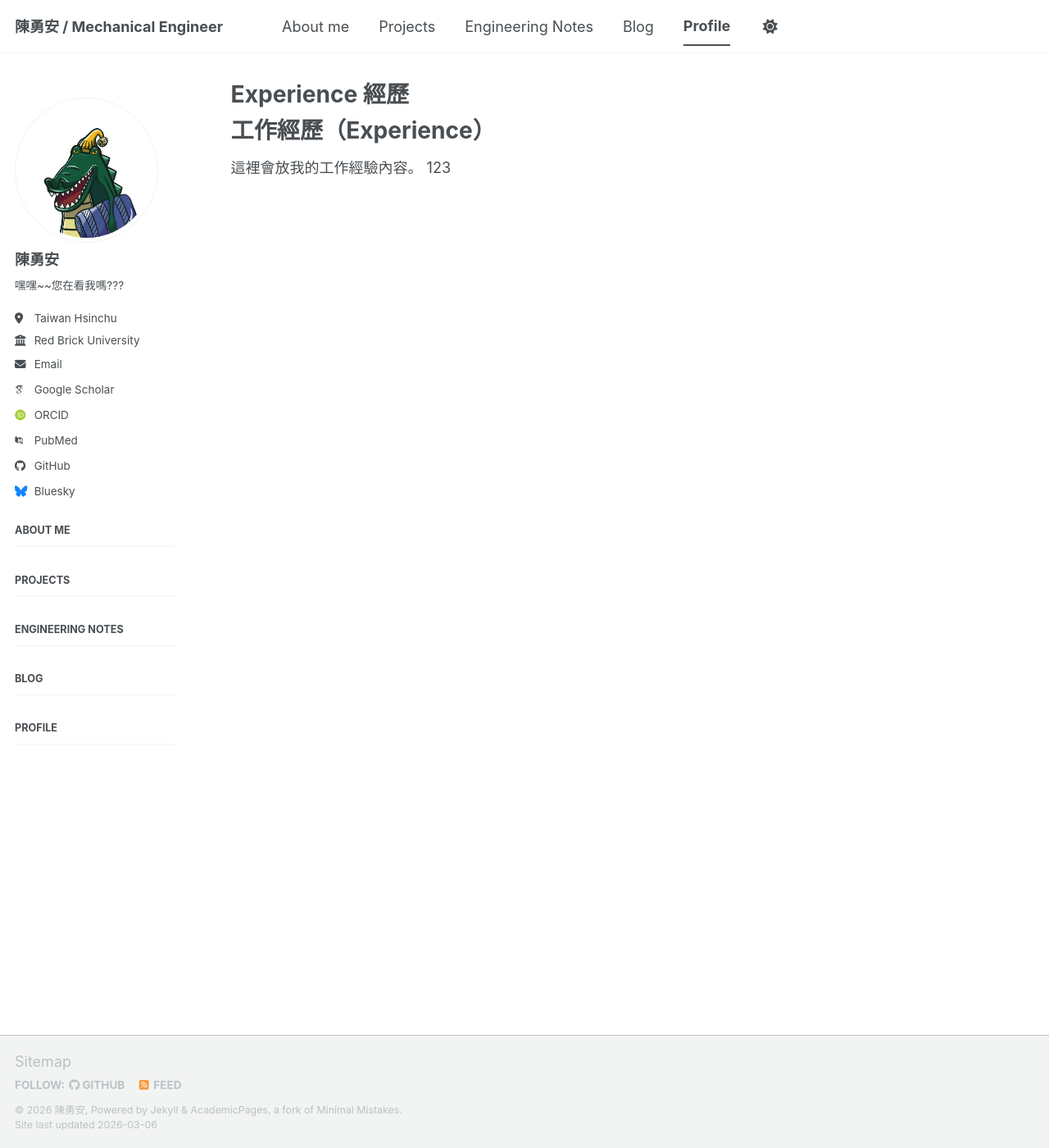
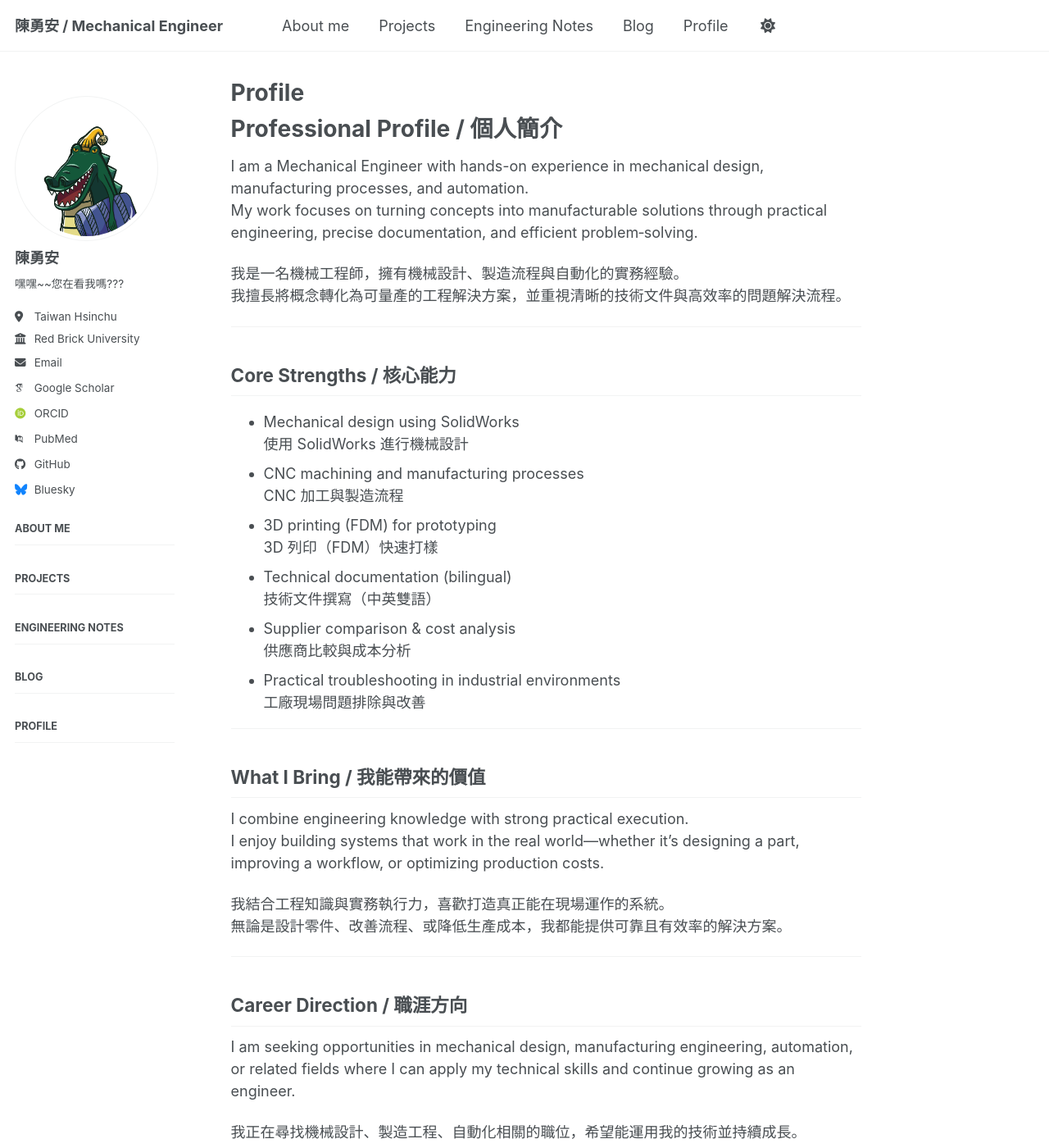
Before and after one commit to Kuri-YAC/Kuri-YAC, a Jekyll site: the page built from _pages/experience.md, in a window 1280 px wide and 1400 px high. Shown: the whole window at 82% size. Built offline with Jekyll 4.4.1, drawn with Linux system fonts in a browser that asks for light colours; some web fonts are replaced; a script bundle is joined from its source files by our own code; library files that are not in the unit come from our copies.

Commit message:
Update experience.md

```diff
--- a/_pages/experience.md
+++ b/_pages/experience.md
@@ -1,12 +1,50 @@
 ---
 layout: single
-title: "Experience 經歷"
-permalink: /experience/
+title: "Profile"
+permalink: /profile/
 sidebar:
   nav: "main"
 ---
 
-# 工作經歷（Experience）
+# Professional Profile / 個人簡介
 
-這裡會放我的工作經驗內容。
-123
+I am a Mechanical Engineer with hands-on experience in mechanical design, manufacturing processes, and automation.
+My work focuses on turning concepts into manufacturable solutions through practical engineering, precise documentation, and efficient problem‑solving.
+
+我是一名機械工程師，擁有機械設計、製造流程與自動化的實務經驗。
+我擅長將概念轉化為可量產的工程解決方案，並重視清晰的技術文件與高效率的問題解決流程。
+
+---
+
+## Core Strengths / 核心能力
+
+- Mechanical design using SolidWorks
+  使用 SolidWorks 進行機械設計
+- CNC machining and manufacturing processes
+  CNC 加工與製造流程
+- 3D printing (FDM) for prototyping
+  3D 列印（FDM）快速打樣
+- Technical documentation (bilingual)
+  技術文件撰寫（中英雙語）
+- Supplier comparison & cost analysis
+  供應商比較與成本分析
+- Practical troubleshooting in industrial environments
+  工廠現場問題排除與改善
+
+---
+
+## What I Bring / 我能帶來的價值
+
+I combine engineering knowledge with strong practical execution.
+I enjoy building systems that work in the real world—whether it’s designing a part, improving a workflow, or optimizing production costs.
+
+我結合工程知識與實務執行力，喜歡打造真正能在現場運作的系統。
+無論是設計零件、改善流程、或降低生產成本，我都能提供可靠且有效率的解決方案。
+
+---
+
+## Career Direction / 職涯方向
+
+I am seeking opportunities in mechanical design, manufacturing engineering, automation, or related fields where I can apply my technical skills and continue growing as an engineer.
+
+我正在尋找機械設計、製造工程、自動化相關的職位，希望能運用我的技術並持續成長。
```
